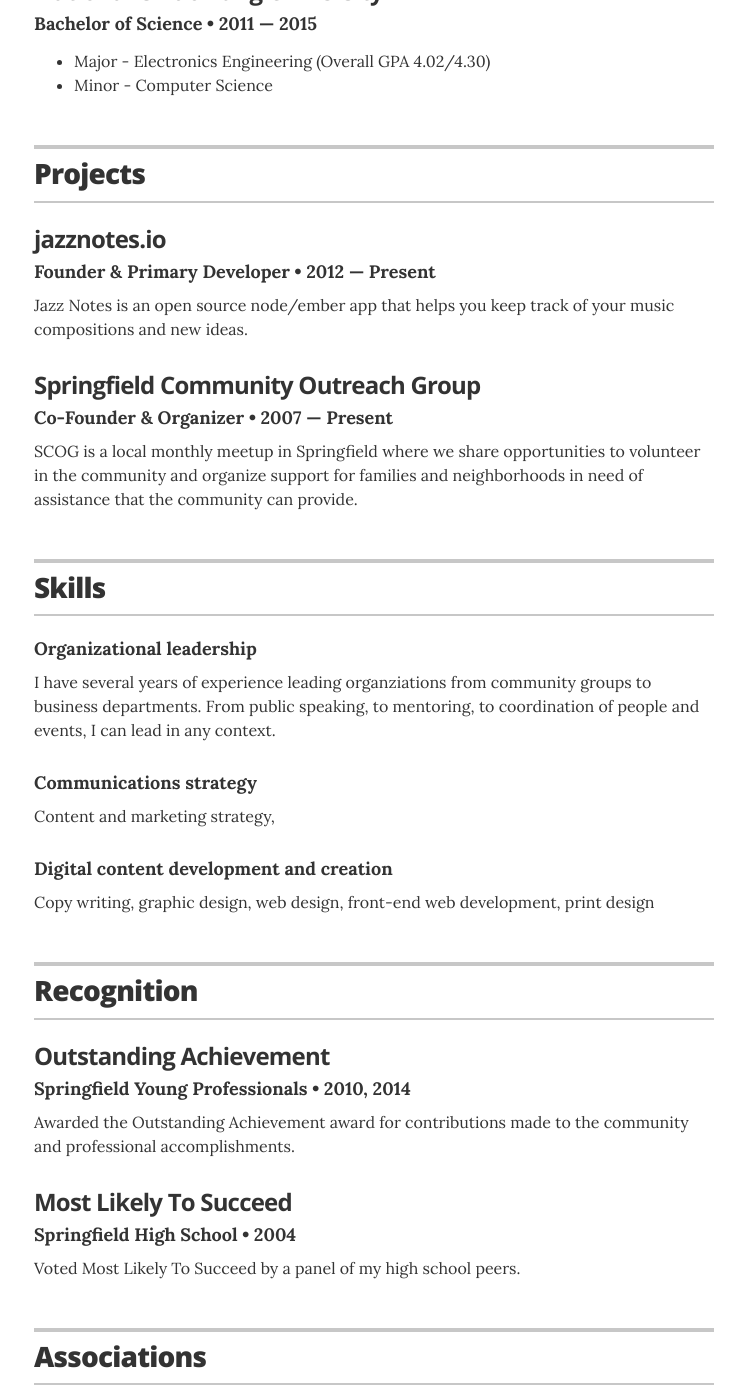
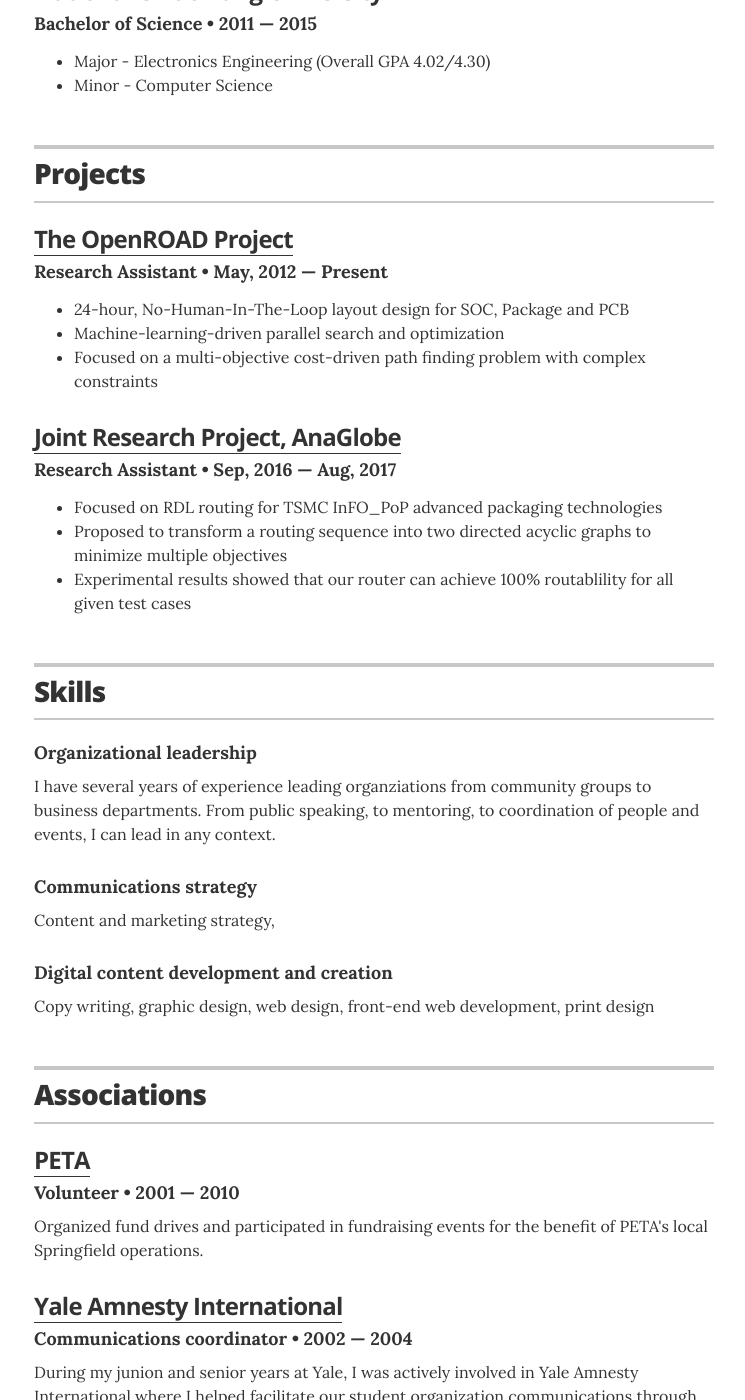
Before and after one commit to jamestclin/jamestclin.github.io, a Jekyll site: the page built from index.html, in a window 1280 px wide and 1400 px high, scrolled down 1269 px. Shown: the whole window, without its empty margins (266-1011 px from the left). Built offline with Jekyll 4.4.1, drawn with Linux system fonts in a browser that asks for light colours.

Commit message:
Update research projects

```diff
--- a/_config.yml
+++ b/_config.yml
@@ -37,7 +37,7 @@ resume_section_experience:      true
 resume_section_education:       true
 resume_section_projects:        true
 resume_section_skills:          true
-resume_section_recognition:     true
+# resume_section_recognition:     true
 resume_section_links:           true
 resume_section_associations:    true
 # resume_section_interests:       true
--- a/_data/projects.yml
+++ b/_data/projects.yml
@@ -1,16 +1,15 @@
 # Projects
 # uncomment the urls if you wish to display them, and add your own URL
 
-# jazznotes.io
-- project: jazznotes.io
-  role: Founder & Primary Developer
-  duration: 2012 &mdash; Present
-  # url: "#"
-  description: Jazz Notes is an open source node/ember app that helps you keep track of your music compositions and new ideas.
+- project: The OpenROAD Project
+  role: Research Assistant
+  duration: May, 2012 &mdash; Present
+  url: "https://theopenroadproject.org/"
+  description: <ul class="resume-item-list"><li>24-hour, No-Human-In-The-Loop layout design for SOC, Package and PCB</li><li>Machine-learning-driven parallel search and optimization</li><li>Focused on a multi-objective cost-driven path finding problem with complex constraints</li></ul>
 
 # Springfield Community Outreach Group
-- project: Springfield Community Outreach Group
-  role: Co-Founder & Organizer
-  duration: 2007 &mdash; Present
-  # url: "#"
-  description: SCOG is a local monthly meetup in Springfield where we share opportunities to volunteer in the community and organize support for families and neighborhoods in need of assistance that the community can provide.
+- project: Joint Research Project, AnaGlobe
+  role: Research Assistant
+  duration: Sep, 2016 &mdash; Aug, 2017
+  url: "http://anaglobe.com/"
+  description: <ul class="resume-item-list"><li>Focused on RDL routing for TSMC InFO_PoP advanced packaging technologies</li><li> Proposed to transform a routing sequence into two directed acyclic graphs to minimize multiple objectives</li><li>Experimental results showed that our router can achieve 100% routablility for all given test cases</li></ul>
```
